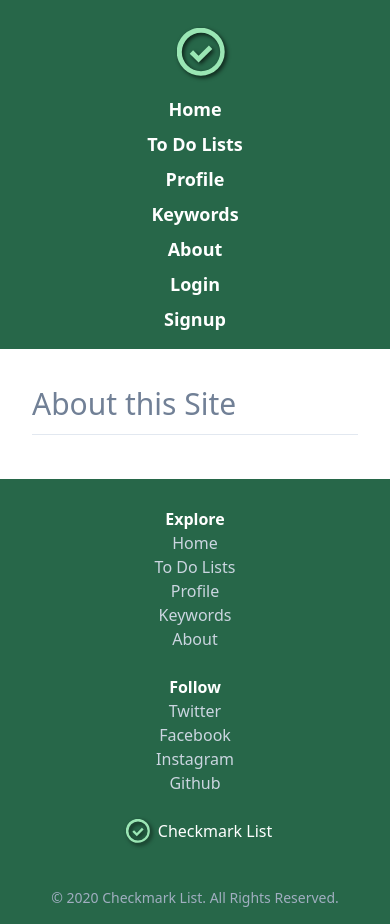
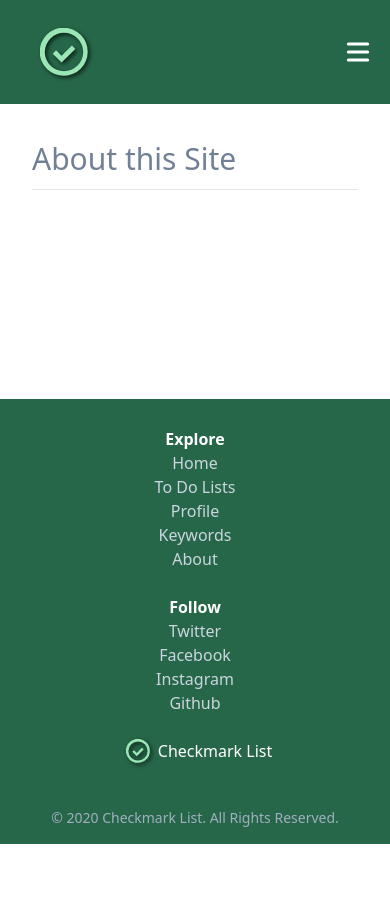
Before and after one commit to robert-laws/practice-aug-2020-react-tailwind-css-app, a React (Create React App) app: page /about in a window 390 px wide. After the commit the page ends 844 px from the top, so only its background shows below. Built offline with nearby package versions, Linux system fonts and the light colour scheme.

Commit message:
update header for responsive display

```diff
--- a/src/sections/Header.js
+++ b/src/sections/Header.js
@@ -1,11 +1,13 @@
-import React from 'react';
+import React, { useState } from 'react';
 import { Link } from 'react-router-dom';
 import { ReactComponent as Logo } from '../images/checkmark-outline.svg';
 
 export const Header = () => {
+  const [toggle, setToggle] = useState(false);
+
   return (
-    <header className='w-full bg-green-800 flex-initial flex flex-col md:flex-row items-center p-3'>
-      <div className='flex flex-col flex-1 md:flex-initial justify-center items-center w-20 h-auto my-3 ml-3'>
+    <header className='w-full bg-green-800 flex-initial flex flex-col md:flex-row p-3'>
+      <div className='flex flex-row flex-1 md:flex-1 justify-between items-center w-full h-auto my-3 ml-3'>
         <Link
           to='/'
           className='mx-4 my-1 font-bold text-lg hover:text-green-300 text-white'
@@ -18,8 +20,25 @@ export const Header = () => {
             }}
           />
         </Link>
+        <div
+          className='px-4 cursor-pointer md:hidden'
+          id='burger'
+          onClick={() => setToggle(!toggle)}
+        >
+          <svg viewBox='0 0 20 20' fill='#FFF' className='menu w-8 h-8'>
+            <path
+              fillRule='evenodd'
+              d='M3 5a1 1 0 011-1h12a1 1 0 110 2H4a1 1 0 01-1-1zM3 10a1 1 0 011-1h12a1 1 0 110 2H4a1 1 0 01-1-1zM3 15a1 1 0 011-1h12a1 1 0 110 2H4a1 1 0 01-1-1z'
+              clipRule='evenodd'
+            />
+          </svg>
+        </div>
       </div>
-      <div className='flex flex-col md:flex-row flex-1 justify-center md:justify-end items-center'>
+      <div
+        className={`flex flex-col md:flex-row flex-initial justify-center md:justify-end items-center self-center ${
+          toggle ? 'block' : 'hidden'
+        } md:block`}
+      >
         <Link
           to='/'
           className='mx-4 my-1 font-bold text-lg hover:text-green-300 text-white'
```
